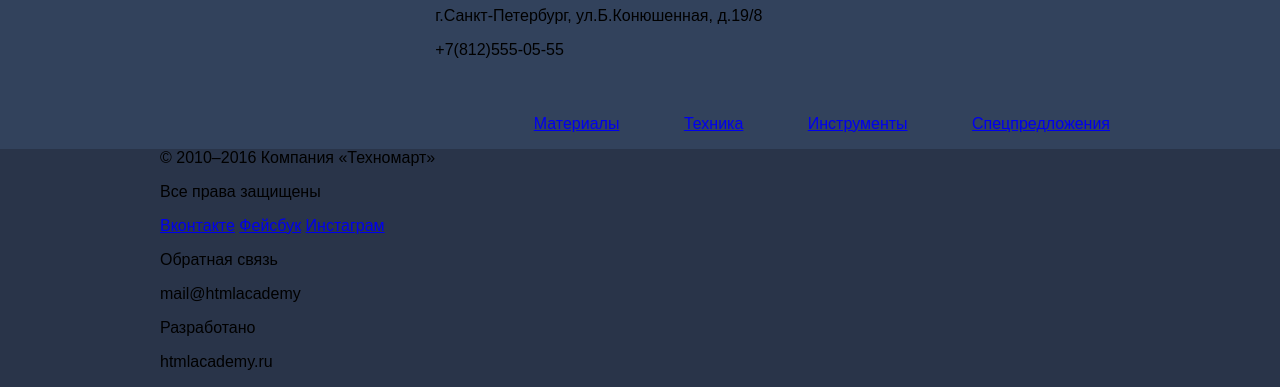
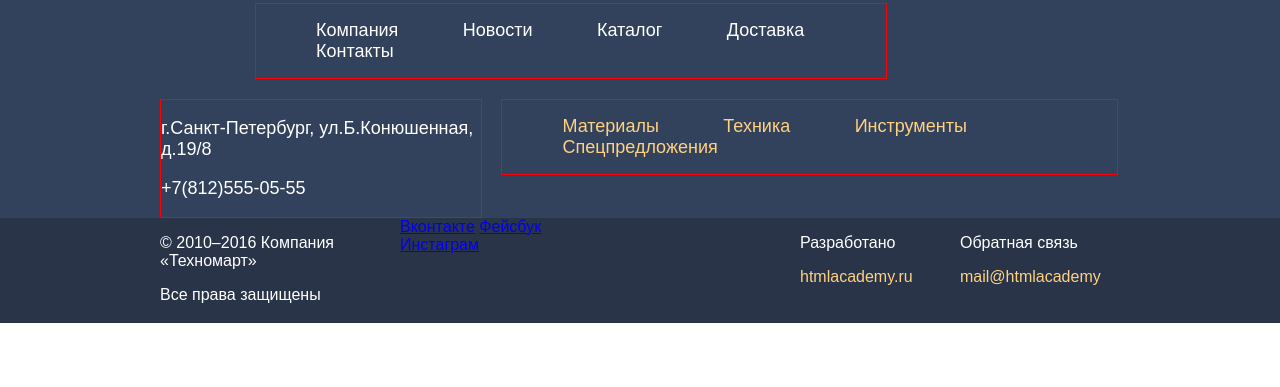
Before and after one commit to Lik2006/156259-technomart, a plain HTML site: page index.html.html in a window 1280 px wide. Shown: the part 2967-3354 px from the top of the page. After the commit the page ends 3290 px from the top, so only its background shows below. Drawn offline with Linux system fonts and the light colour scheme; a web font is replaced by a local one.

Commit message:
1.11.02.2016

```diff
--- a/css/style.css
+++ b/css/style.css
@@ -517,48 +517,114 @@ a .button{
 }
 
 .tehno{
-  float: left;
-  font-size: 30px;
-  line-height: 30px;
+  display: inline-block;
   padding: 15px 40px;
     background-color: #ee3643;
     margin-left: 10px;
     text-transform: uppercase;
     box-shadow: 0 5px 0 0 #b52933;
+    font-size: 30px;
+    line-height: 30px;
     text-align: center;
+    color: #fff;
 }
-.footer-button{
-  float: right;
-  margin-right: 10px;
+.footer-button-1{
+  display: inline-block;
+  margin-top: 10px;
+  margin-left: 95px;
+  width: 630px;
+  border: 1px solid red;
 }
-.footer-button ul {
-  margin: 0;
+.footer-button-1 ul {
+
   padding: 0;
+  list-style: none;
 
-  list-style: none;
 }
 
-.footer-button li {
+.footer-button-1 li {
   display: inline-block;
   vertical-align: top;
   padding-left: 60px;
-  padding-top: 40px;
+  font-size: 18px;
+  text-align: 24px;
 }
-.footer-button li .yellow{
-  margin-top: -20px;
+.footer-button-1 a {
+  font-size: 18px;
+  text-align: 24px;
+  text-decoration: none;
+  color: #fff;
 }
 
+
+
 .address{
-  float: left;
-  width: 340px;
+  display: inline-block;
+  width: 320px;
+  margin-top: 20px;
+  min-height: 24px;
+  font-size: 18px;
+  text-align: 24px;
+  color: #fff;
+
+  border: 1px solid red;
 }
-.footer{
-  float: left;
-  width: 960px;
+
+.footer-button-2{
+  display: inline-block;
+  vertical-align: top;
+  margin-top: 20px;
+  margin-left: 15px;
+  width: 615px;
+  border: 1px solid red;
 }
+.footer-button-2 ul {
+
+  padding: 0;
+  list-style: none;
+
+}
+
+.footer-button-2 li {
+  display: inline-block;
+  vertical-align: top;
+  padding-left: 60px;
+  font-size: 18px;
+  text-align: 24px;
+}
+.footer-button-2 a {
+  font-size: 18px;
+  text-align: 24px;
+  text-decoration: none;
+  color: #ffd180;
+}
+
 .footer-bottom{
   background-color: #293449;
   min-height: 105px;
+  font-size: 16px;
+  text-align: 18px;
+  color: #fff;
+
+}
+.footer-contacts{
+  float: left;
+  width: 240px;
+}
+.footer-social{
+  float: left;
+  width: 200px;
+}
+.footer-communication{
+  float: right;;
+  width: 160px;
+}
+.footer-copyright{
+  float: right;;
+  width: 160px;
+}
+.yellow{
+  color: #ffd180;
 }
 
 
@@ -580,4 +646,5 @@ a .button{
 
 
 
+
 /
--- a/index.html
+++ b/index.html.html
@@ -203,7 +203,7 @@
       <div class="footer-top">
       <div class="container clearfix">
       <div class="tehno">Техномарт </div>
-      <div class="footer-button">
+      <div class="footer-button-1">
         <ul >
           <li><a href="#">Компания</a></li>
           <li><a href="#">Новости</a></li>
@@ -216,12 +216,12 @@
           <p>г.Санкт-Петербург, ул.Б.Конюшенная, д.19/8</p>
           <p>+7(812)555-05-55</p>
         </div>
-        <div class="footer-button" >
+        <div class="footer-button-2" >
           <ul >
-              <li><a class="yellow" href="#">Материалы</a></li>
-              <li><a class="yellow" href="#">Техника</a></li>
-              <li><a class="yellow" href="#">Инструменты</a></li>
-              <li><a class="yellow" href="#">Спецпредложения</a></li>
+              <li><a  href="#">Материалы</a></li>
+              <li><a  href="#">Техника</a></li>
+              <li><a  href="#">Инструменты</a></li>
+              <li><a  href="#">Спецпредложения</a></li>
           </ul>
         </div>
         </div>
@@ -229,17 +229,24 @@
 
       <div class="footer-bottom">
         <div class="container clearfix">
+          <div class="footer-contacts">
             <p> © 2010–2016 Компания «Техномарт» </p>
             <p>Все права защищены</p>
-        <div class="social">
+          </div>
+
+        <div class="footer-social">
             <a class="social-btn social-btn-vk" href="#">Вконтакте</a>
             <a class="social-btn social-btn-fb" href="#">Фейсбук</a>
             <a class="social-btn social-btn-inst" href="#">Инстаграм</a>
           </div>
+          <div class="footer-communication">
             <p>Обратная связь</p>
             <p class="yellow">mail@htmlacademy</p>
+          </div>
+          <div class="footer-copyright">
             <p>Разработано</p>
             <p class="yellow">htmlacademy.ru</p>
+          </div>
         </div>
         </div>
     </footer>
```
Also changed, not shown: catalog.html.html (renamed from technomart-catalog.html). Lines whose indentation alone changed are shown as unchanged.
